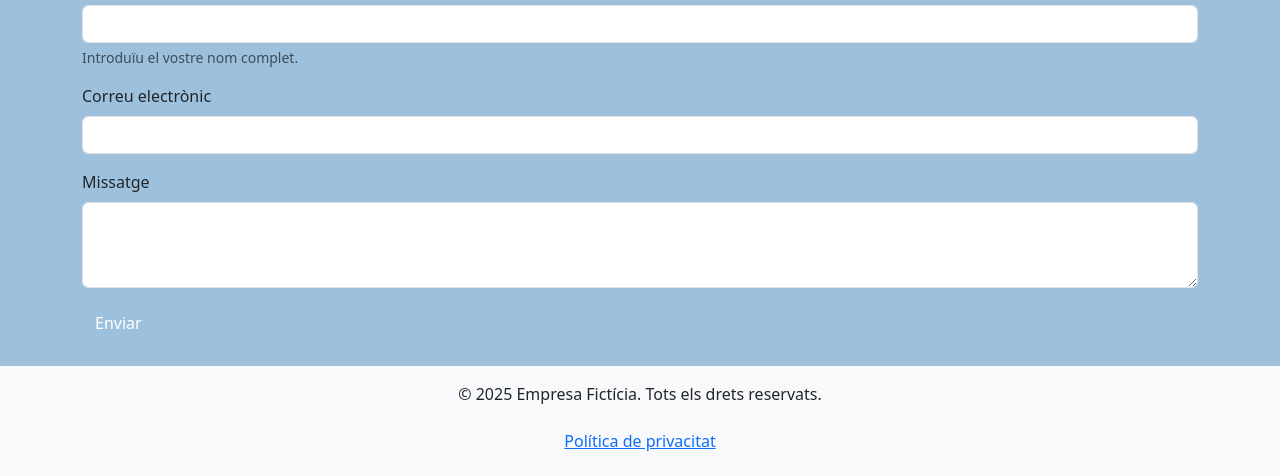
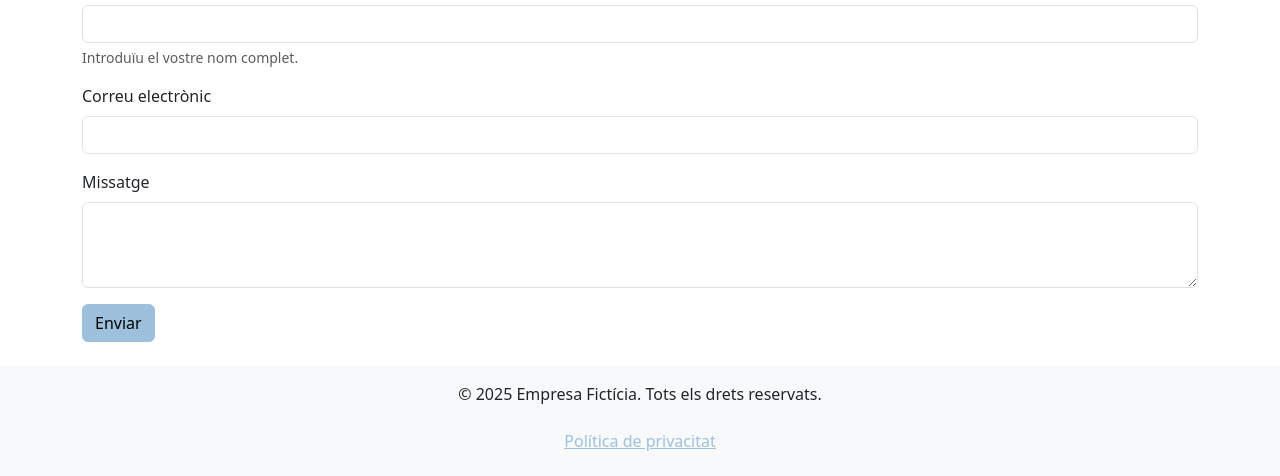
Before and after one commit to Och8s/empresaMix, a website built with Vite: page daw-widgets/index.html in a window 1280 px wide. Shown: the part 464-940 px from the top of the page. Built offline with nearby package versions, Linux system fonts and the light colour scheme.

Commit message:
Cambios en el estilo de la página: fondo blanco y ajustes en los colores de los botones

```diff
--- a/daw-widgets/index.html
+++ b/daw-widgets/index.html
@@ -14,7 +14,7 @@
 
 </head>
 
-<body>
+<body class="bg-white">
 
   <header>
     <nav class="navbar navbar-expand-lg navbar-light bg-light" aria-label="Navegació principal">
--- a/daw-widgets/src/styles.scss
+++ b/daw-widgets/src/styles.scss
@@ -1,16 +1,12 @@
-// Primero importamos Bootstrap usando @use
-@use "../node_modules/bootstrap/scss/bootstrap" as *;
-
-// Ahora definimos tus colores personalizados
 $primary: #9dc1dc;
 $secondary: #595a5b;
 
-// Aplicamos el color al body
+@import "../node_modules/bootstrap/scss/bootstrap";
+
 body {
   background-color: $primary;
 }
 
-// Personalizamos los botones
 .btn-primary {
   background-color: $primary;
   border-color: $primary;
```
